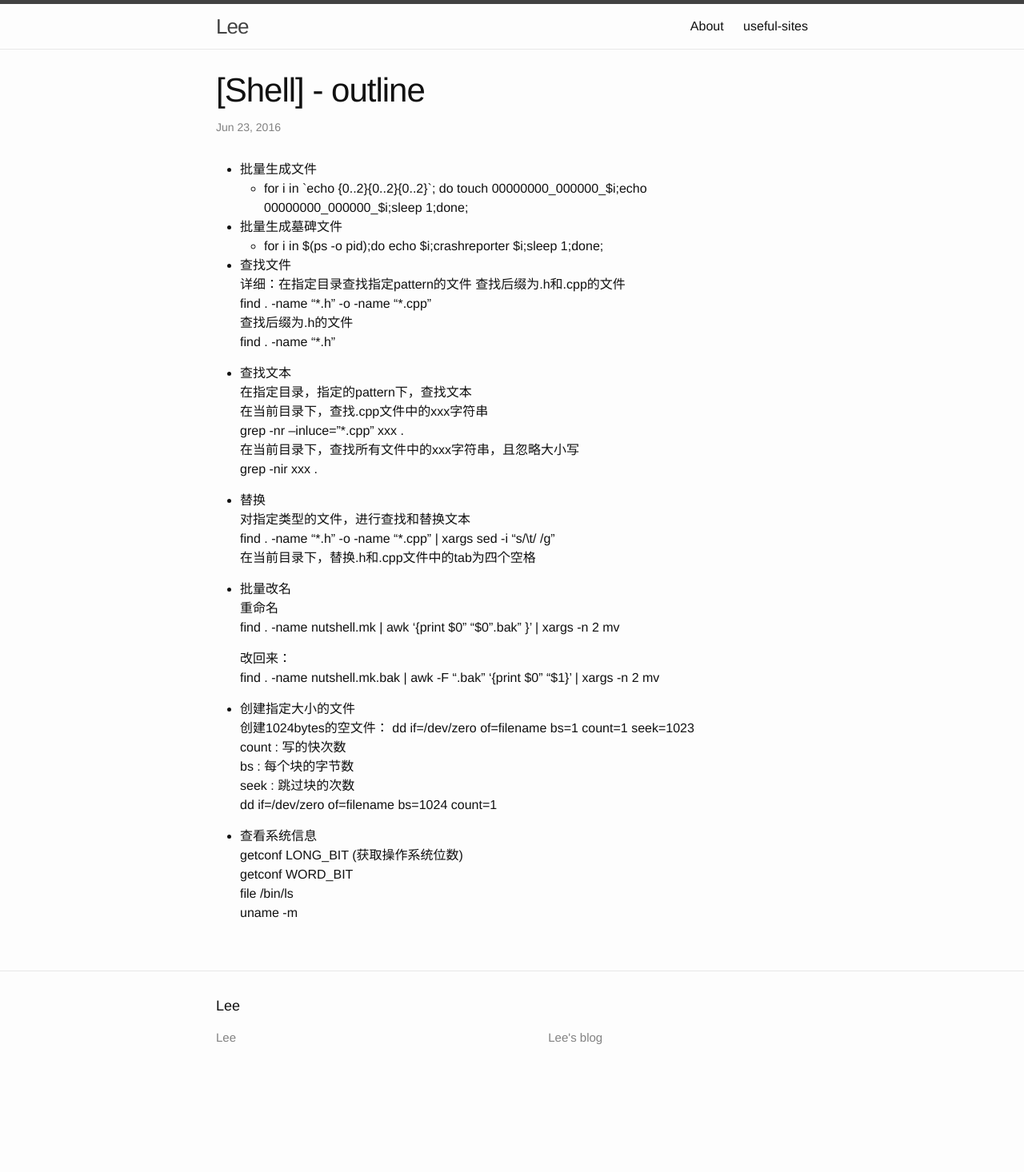
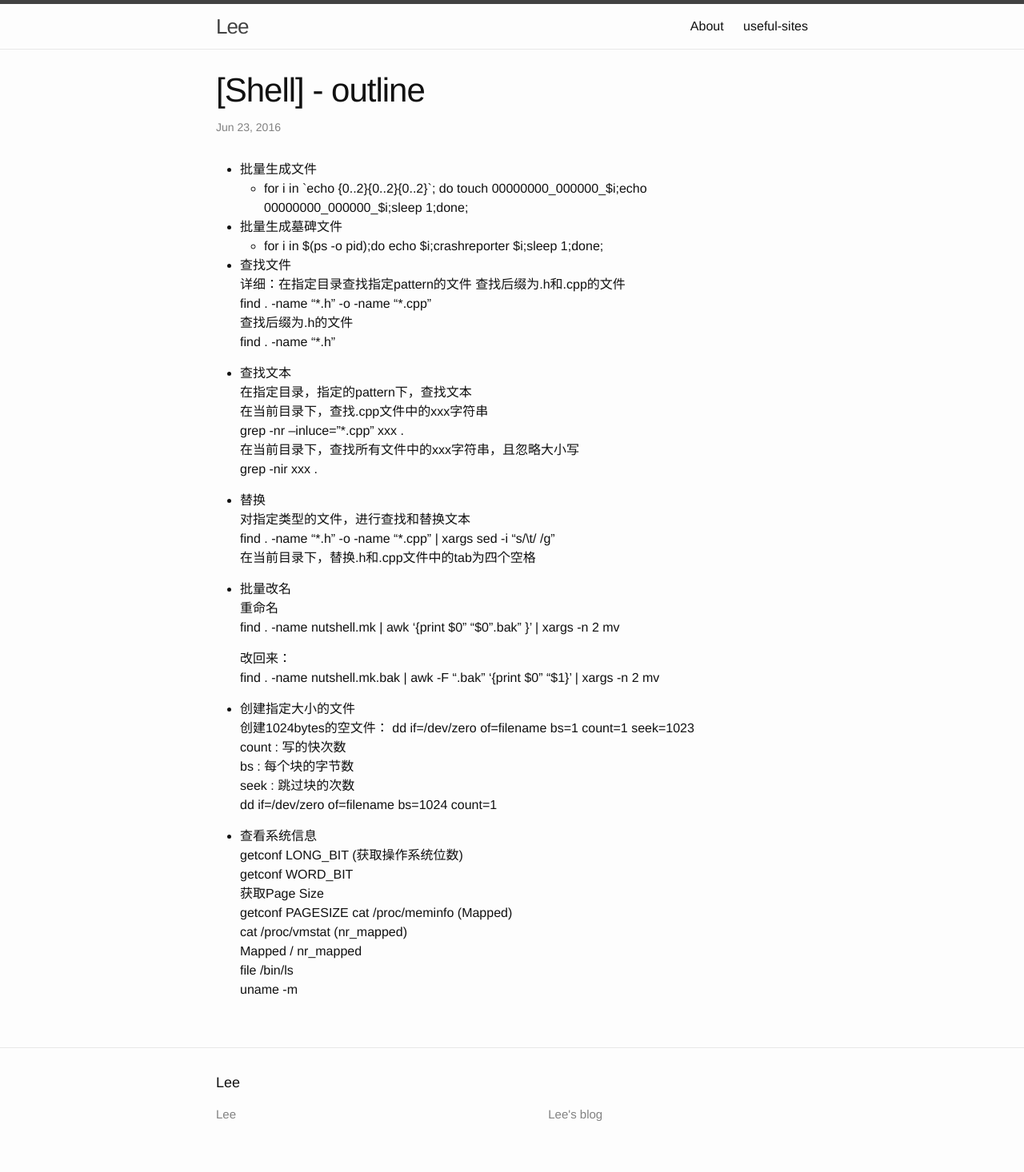
Before and after one commit to leedefu/pages, a Jekyll site: the page built from _posts/2016-06-23-shell.markdown, in a window 1280 px wide. Shown: the whole page at 80% size. Built offline with Jekyll 4.4.1, drawn with Linux system fonts in a browser that asks for light colours; before the commit the page ends 1370 px from its top, so only the background shows below that.

Commit message:
add the method of getting pagesize

```diff
--- a/_posts/2016-06-23-shell.markdown
+++ b/_posts/2016-06-23-shell.markdown
@@ -48,5 +48,10 @@ categories: jekyll update
 * 查看系统信息
   getconf LONG_BIT (获取操作系统位数)
   getconf WORD_BIT
+  获取Page Size
+  getconf PAGESIZE
+      cat /proc/meminfo (Mapped)
+      cat /proc/vmstat (nr_mapped)
+      Mapped / nr_mapped
   file /bin/ls
   uname -m
```
